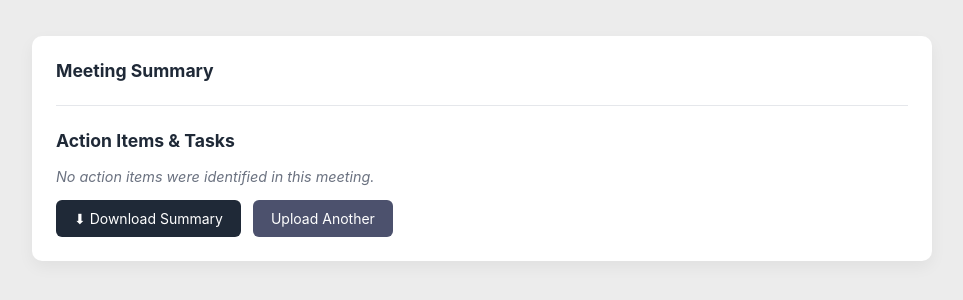
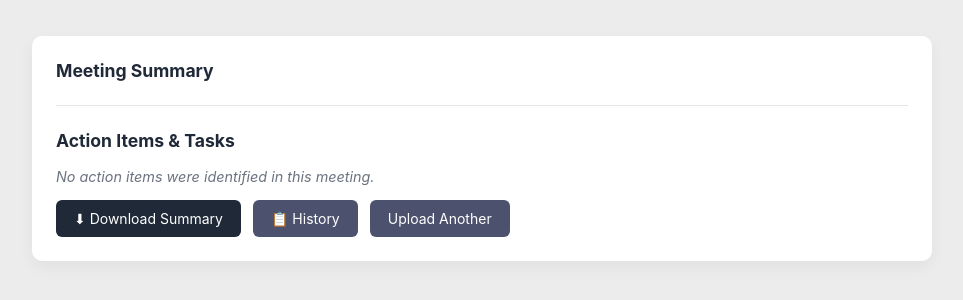
Before and after one commit to Himanshu-2678/MeetSync, a Flask app: template templates/result.html in a window 1280 px wide. Shown: the part 141-441 px from the top of the page, without its empty margins (158-1121 px from the left). Run offline with Flask 3, Linux system fonts and the light colour scheme; the template is opened without the code that fills it, so the values that code supplies are empty.

Commit message:
add history nav link to result page

```diff
--- a/templates/result.html
+++ b/templates/result.html
@@ -134,6 +134,7 @@
 
             <div class="actions">
                 <a href="/download/{{ meeting.id }}" class="btn btn-dark">⬇ Download Summary</a>
+                <a href="/history" class="btn btn-primary">📋 History</a>
                 <a href="/" class="btn btn-primary">Upload Another</a>
             </div>
         </div>
```
